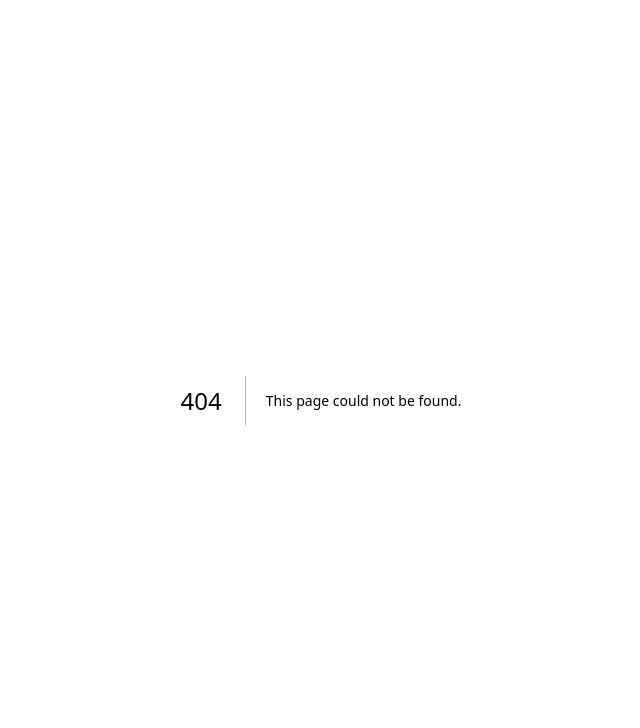
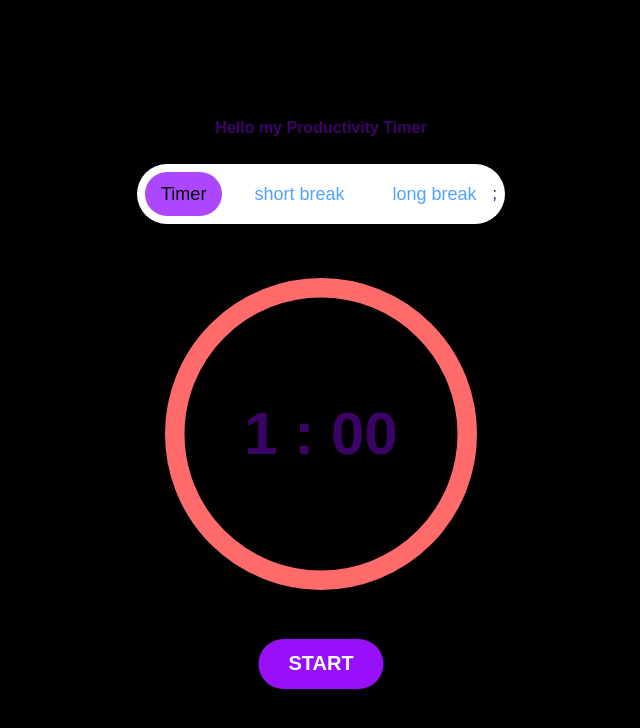
Before and after one commit to Zwee42/TWUN13, a Next.js app in the folder taskmanager/: page /timer in a window 1280 px wide. Before the commit this address had no page. Shown: the top 728 px of the page, without its empty margins (319-959 px from the left). Built offline with nearby package versions, Linux system fonts and the light colour scheme.

Commit message:
fixat början på timer, register login, homepage(inte klart än men börjat) och index

```diff
--- a/taskmanager/models/User.ts
+++ b/taskmanager/models/User.ts
@@ -9,7 +9,7 @@ export interface IUser extends Document {
   password: string;
 }
 
-const UserSchema: Schema = new Schema ({
+const UserSchema: Schema = new mongoose.Schema ({
     username: {type: String, required: true, unique: true},
     email: { type: String, required: true, unique: true},
     password: {type: String, required: true},
--- a/taskmanager/package.json
+++ b/taskmanager/package.json
@@ -10,6 +10,7 @@
   },
   "dependencies": {
     "bcryptjs": "^3.0.2",
+    "framer-motion": "^12.23.20",
     "mongoose": "^8.18.1",
     "next": "15.5.2",
     "react": "19.1.0",
--- /dev/null
+++ b/taskmanager/pages/homepage.tsx
@@ -0,0 +1,55 @@
+import { useState } from "react";
+
+export default function Home() {
+  const handleTimerClick = async () => {
+    window.location.href = "/timer";
+  };
+
+
+       const handleLogin = () => {
+        window.location.href ="/login"
+      }
+
+
+
+  return (
+    <div className="flex flex-col items-center justify-center min-h-screen bg-gradient-to-br from-black via-purple-950 to-black">
+      <h1 className="text-4xl font-bold text-white mb-8 drop-shadow-lg">
+        Welcome
+      </h1>
+
+      <button
+        onClick={handleTimerClick}
+        className="px-6 py-3 bg-purple-600 text-white font-semibold rounded-lg shadow-md hover:bg-purple-700 transition"
+      >
+        Timer
+      </button>
+
+
+
+     <button
+        onClick={handleTimerClick}
+        className="px-6 py-3 bg-purple-600 text-white font-semibold rounded-lg shadow-md hover:bg-purple-700 transition"
+      >
+        notes/documentation
+      </button>
+
+       <button
+        onClick={handleTimerClick}
+        className="px-6 py-3 bg-purple-600 text-white font-semibold rounded-lg shadow-md hover:bg-purple-700 transition"
+      >
+        collaboration
+      </button>
+
+       <button
+        onClick={handleLogin}
+        className="px-6 py-3 bg-purple-600 text-white font-semibold rounded-lg shadow-md hover:bg-purple-700 transition"
+      >
+        Back to login
+      </button>
+
+
+
+    </div>
+  );
+}
--- a/taskmanager/pages/index.tsx
+++ b/taskmanager/pages/index.tsx
@@ -1,52 +1,36 @@
-
-
-
-
 export default function Home() {
 
   const handleSignUp = () => {
-    window.location.href = "/register"; // väntar på att bli called
+    window.location.href = "/register";
   };
-
 
   const handleSignIn = () => {
     window.location.href = "/login";
-  }
-
-
+  };
 
   return (
+    <main className="relative w-full h-screen overflow-hidden bg-gradient-to-br from-purple-900 via-black to-black">
 
+      {/* Centered content */}
+      <div className="relative z-10 flex flex-col items-center justify-center h-full">
+        <h5 className="text-4xl text-white font-bold mb-8 drop-shadow-lg">
+          HMP
+        </h5>
 
-
-
-<main className="relative w-full h-screen overflow-hidden">
-
-
-  <div className="absolute inset-0"
-        style={{
-            backgroundColor: "#2E1A47",
-            clipPath: 'polygon(0 0, 100% 0, 100% 50%, 0 100%)' }}></div>
-
-  <div className="absolute inset-0 bg-black" style={{ clipPath: 'polygon(0 60%, 100% 0, 100% 100%, 0 100%)' }}></div>
-
-  <div className="relative z-10 flex flex-col items-center justify-center h-full">
-    <h5 className="text-4xl text-white mb-6">Hello My Productivity</h5>
         <button
-     onClick ={handleSignIn}
-    className="px-6 py-3 bg-purple-600 text-white font-semibold shadow-md hover:bg-blue-700">
+          onClick={handleSignIn}
+          className="w-40 mb-4 py-3 bg-purple-600 text-white font-semibold rounded-lg shadow-md hover:bg-purple-700 transition"
+        >
           Login
         </button>
 
-    < button
+        <button
           onClick={handleSignUp}
-    className="px-6 py-3 bg-purple-600 text-white font-semibold shadow-md hover:bg-blue-700">
-     register </button>
+          className="w-40 py-3 bg-purple-600 text-white font-semibold rounded-lg shadow-md hover:bg-purple-700 transition"
+        >
+          Register
+        </button>
       </div>
-
     </main>
-
-
-
   );
 }
--- /dev/null
+++ b/taskmanager/pages/timer.tsx
@@ -0,0 +1,174 @@
+
+
+import { useEffect, useState } from "react";
+import {motion} from "framer-motion";
+
+"use Client"
+
+
+
+
+export default function Home() {
+
+    // settting = to after the different modes is the default state
+    const [activeMode, setActiveMode] = useState("Timer");
+    const [timeLeft, setTimeLeft] = useState(25 * 60);
+    const [isRunning, setIsRunning] = useState(false);
+    const [showSetting, setShowSettings] = useState(false);
+    const [durations, setDurations] = useState ({
+        Timer: 1 * 60,
+        "short break": 5 * 60,
+        "long break": 15*60,
+    })
+
+
+    const modes = ["Timer", "short break", "long break" ]
+
+    useEffect(() => {
+        let interval : NodeJS.Timeout;
+
+        if(isRunning) {
+            interval = setInterval(() => {
+                setTimeLeft((prev) => (prev > 0 ? prev -1 : 0));
+            }, 1000)
+        } else {
+            clearInterval(interval);
+        }
+
+
+        return() => clearInterval(interval);
+
+    }, [isRunning]);
+
+        //reset the timer when the mode changers
+
+        useEffect(() => {
+            setTimeLeft(durations[activeMode])
+        }, [activeMode, durations]);
+
+
+        useEffect(() => {
+
+            if(timeLeft === 0) {
+                // audioRef.current.play();
+
+                setTimeout(() =>  {
+                    switchMode();
+                }, 1000)
+            }
+
+        }, [timeLeft])
+
+
+        const switchMode = () => {
+            const currentIndex = modes.indexOf(activeMode);
+            const nextIndex =( currentIndex + 1 ) % modes.length;
+            setActiveMode(modes[nextIndex]);
+        }
+
+        const totalTime = durations[activeMode];
+        const progress = (timeLeft/ totalTime) * 100;
+
+        const color = () => {
+            if (progress > 50) return "#ff6b6b";
+            if ( progress > 25) return "oklch(0.7688 0.188 70.08)";
+
+            return "oklch(0.505 0.213 27.518)"
+        }
+
+        let seconds : string;
+
+        const formatTime = (seconds) => {
+            const minutes = Math.floor( seconds / 60) ;
+            const secs = seconds % 60;
+
+            return `${minutes} : ${secs < 10 ? "0" : ""}${secs}`;
+        };
+
+
+
+    return (
+        <div className="flex min-h-screen flex-col items-center justify-center bg-black text-purple-950">
+
+            <h1 className="mb-6 text-2x1 font-semibold lg:text-4sx1">
+
+                Hello my Productivity Timer
+
+            </h1>
+
+            <div className="flex items-center space-x-4 rounded-full bg-white p-2">
+
+                {modes.map((mode) => (
+
+                    <button
+                    /*IFALL den knappen vi är på just nu är samma some MODE så låt den se annerlunda ut */
+                        key={mode}
+                        onClick = {() => setActiveMode(mode)}
+                        className= {`rounded-full px-4 py-2 text-sm font-medium transition lg:text-lg
+                            ${activeMode === mode ?
+
+                            "bg-purple-500 text-black" : "text-blue-400 hover:text-purple-700"}`}
+                        >
+                            {mode}
+                        </button>
+                    ))};
+
+
+
+            </div>
+
+            <div className = "relative mt-12 flex items-center justify-center lg:mt-20 lg:scale-125">
+                    <svg width= "260" height="260" viewBox="0 0 100 100">
+                        <circle
+                        cx="50"
+                        cy="50"
+                        r="45"
+                        stroke="purple"
+                        strokeWidth="5"
+                        fill="none"
+
+                           />
+
+
+                        <motion.circle
+                        cx="50"
+                        cy="50"
+                        r="45"
+                        stroke={color()}
+                        strokeWidth="6"
+                        fill="none"
+                        strokeDasharray={283}
+
+
+                        strokeDashoffset={283 * (1 - progress)}
+                         strokeLinecap="round"
+                         initial = {{strokeDashoffset: 283}}
+                         animate = {{strokeDashoffset: 283 - (progress/100) * 283}}
+                         transition = {{ ease: "linear", duration: 1}}
+
+
+
+                         />
+                    </svg>
+
+                    <div className="absolute text-5xl font-bold">{formatTime(timeLeft)}</div>
+
+            </div>
+
+            <button
+            onClick={() => setIsRunning(!isRunning)}
+            className= "mt-8 rounded-full bg-purple-600 px-6 py-2 font-semibold text-white lg:mt-20 lg:scale-125">
+
+                {isRunning ? "PAUSE" : "START"}
+
+            </button>
+
+
+
+
+        </div>
+
+
+
+    )
+}
```
Also changed, not shown: 1 other file (tests, documents, lock files or other folders). Lines whose indentation alone changed are shown as unchanged.
